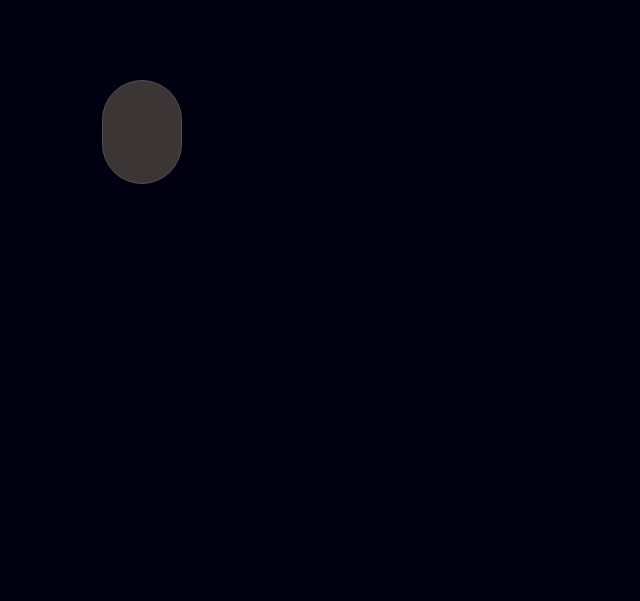
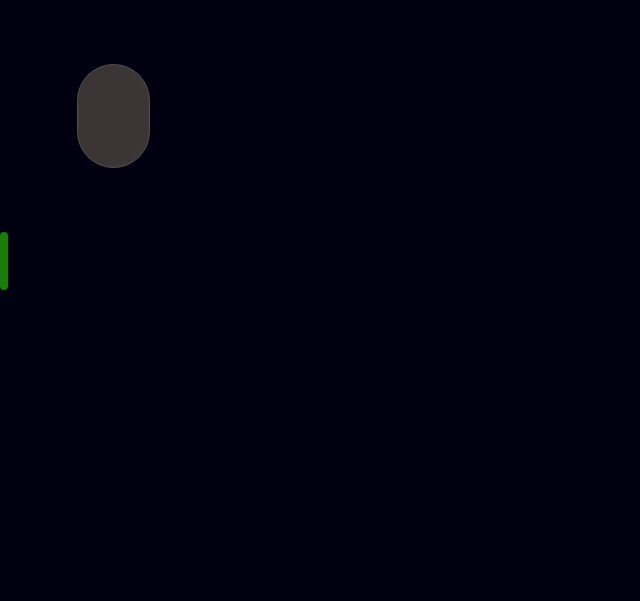
Before and after one commit to Vitor2199/Dash-port-Fatec, a plain HTML site: page index.html in a window 1280 px wide. Shown: the whole page, without its empty margins (0-640 px from the left). Drawn offline with Linux system fonts and the light colour scheme.

Commit message:
Segundo projeto

```diff
--- a/css/style.css
+++ b/css/style.css
@@ -1,22 +1,51 @@
-*{
-   padding: 0;
-   margin: 0;
-   box-sizing: border-box;
+* {
+    padding: 0;
+    margin: 0;
+    box-sizing: border-box;
 }
 
-body{
-    background-color: rgb(0,0,16);
+body {
+    background-color: rgb(0, 0, 16);
 }
 
 
 
-#imageuser{
+#imageuser {
     position: relative;
-    top: 10vh;
-    left: 8%;
+    top: 8vh;
+    left: 6%;
     background-color: rgb(59, 53, 53);
     border: 1px solid rgb(85, 79, 79);
-    width: 80px;
+    width: 73px;
     height: 13vh;
     border-radius: 100px;
 }
+
+.btn-dashboard {
+    border: none;
+    position: relative;
+    top: 16vh;
+    width: 18%;
+    height: 45vh;
+    border-radius: 15px;
+}
+
+#button-menu {
+    border: none;
+    background-color: transparent;
+    width: 100%;
+    height: 7.2vh;
+    border-radius: 15px;
+}
+
+#button-menu:hover {
+    background-color: rgb(4, 4, 43);
+}
+
+#led-color {
+    position: absolute;
+    width: 8px;
+    height: 7.2vh;
+    background-color: rgb(25, 124, 12);
+    border-radius: 15px;
+}
--- a/index.html
+++ b/index.html
@@ -10,17 +10,52 @@
 
     <meta name="viewport" content="width=device-width, initial-scale=1.0">
     <link rel="stylesheet" href="css/style.css">
-    <title>Dash-port Fatec</title>
+    <title>Projeto Dashboard</title>
 
 </head>
 
 <body>
-   <div id="imageuser">
+    <!--imagem do usuário-->
+    <div id="imageuser">
 
-   </div>
+    </div>
+
+    <!--{Div dos botões}-->
+    <div class="btn-dashboard">
+
+        <div id="led-color"></div>
+
+        <button id="button-menu">
+
+        </button>
+
+        <button id="button-menu">
+
+        </button>
+
+        <button id="button-menu">
+
+        </button>
+
+        <button id="button-menu">
+
+        </button>
+
+        <button id="button-menu">
+
+        </button>
+
+        <button id="button-menu">
+
+        </button>
+
+
+    </div>
 
 
 
+
+<script src="index.js"></script>
 </body>
 
 </html>
```
Also changed, not shown: imagens/ftusuario.webp (added), imagens/icone-dolar.png (added), imagens/icone-ferramenta.png (added), imagens/icone-moeda.png (added), imagens/icone-retorno.png (added), imagens/icone-tela.png (added), imagens/icone-velocimetro.png (added), index.js (added).
